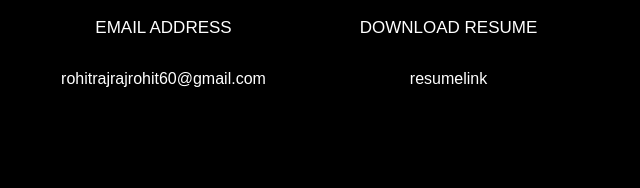
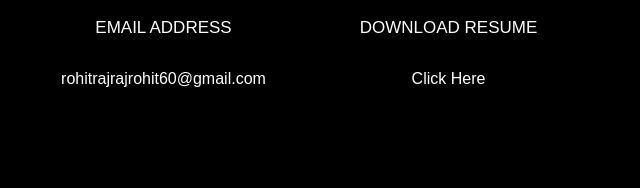
Before and after one commit to RohitRa200/rohitraj.github.io, a plain HTML site: page index.html in a window 1280 px wide. Shown: the part 6675-6863 px from the top of the page, 619-1259 px from the left. Drawn offline with nearby package versions, Linux system fonts and the light colour scheme; files whose address does not match are found by name.

Commit message:
Update index.html

```diff
--- a/index.html
+++ b/index.html
@@ -576,7 +576,7 @@
           			<span class="icon-globe"></span>
           		</div>
           		<h3 class="mb-4">Download Resume</h3>
-	            <p><a href="https://github.com/RohitRa200/rohitraj.github.io/blob/7048686baa0b515234587c0832ac1bb8c9cca16e/resume/resume.pdf">resumelink</a></p>
+	            <p><a href="https://github.com/RohitRa200/rohitraj.github.io/blob/7048686baa0b515234587c0832ac1bb8c9cca16e/resume/resume.pdf">Click Here</a></p>
 	          </div>
           </div>
 
```
